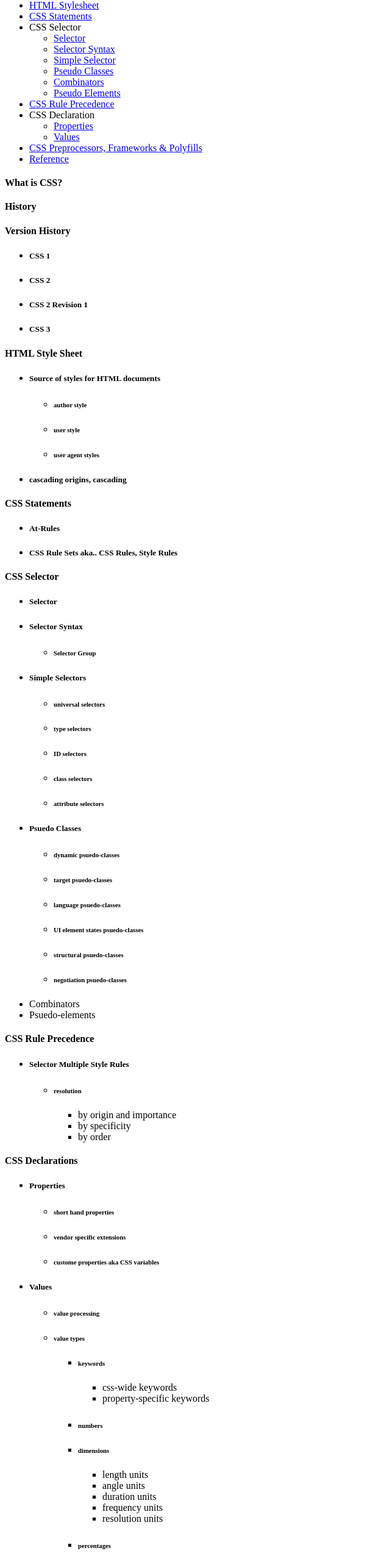
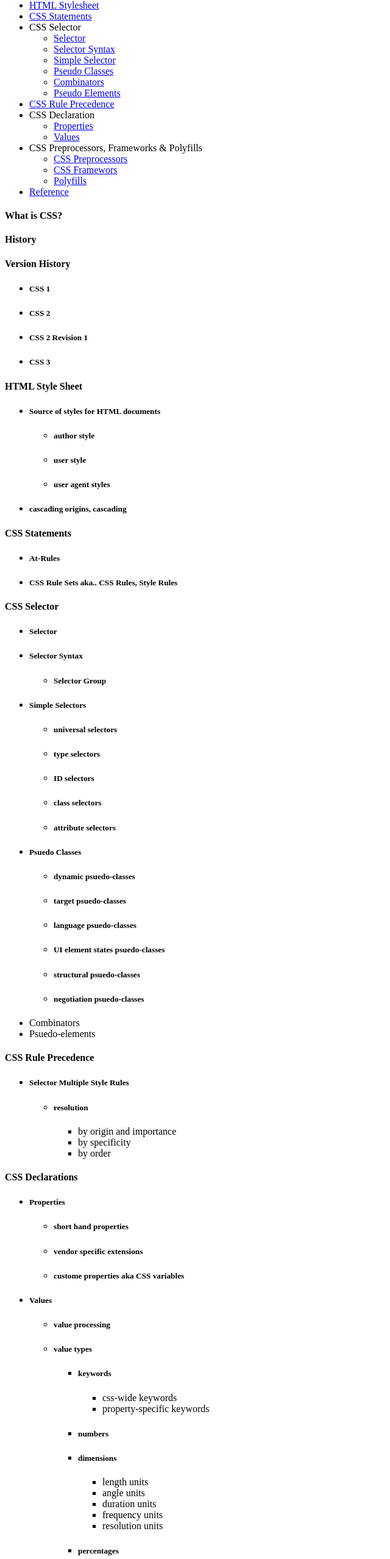
Before and after one commit to ArnelArnel/WebTechLecPower, a plain HTML site: page Midterms/css/index.html in a window 1280 px wide. Shown: the part 240-2797 px from the top of the page at 61% size, without its empty margins (0-640 px from the left). Drawn offline with Linux system fonts and the light colour scheme.

Commit message:
Insert the last phase of the css topic.

```diff
--- a/Midterms/css/index.html
+++ b/Midterms/css/index.html
@@ -6,9 +6,13 @@
 	<link rel="stylesheet" type="text/css" href="style.css">
 </head>
 <body>
-	<header>
-		<h1>Cascading Style Sheet</h1>
-	</header>
+	<div class="header">
+		<header>
+			<h1>Cascading Style Sheet</h1>
+		</header>
+	</div>
+<div class="container">
+	<div class="column">
 	<section>
 		<p>Table of Contents</p>
 		    <ul class="tableContent">
@@ -38,12 +42,17 @@
 		    			<li><a href="#properties">Properties</a></li>
 		    			<li><a href="#values">Values</a></li>
 		    		</ul>
-		    	<li><a href="#cPFP">CSS Preprocessors, Frameworks & Polyfills</a></li>
+		    	<li>CSS Preprocessors, Frameworks & Polyfills</li>
+		    		<ul>
+		    			<li><a href="#Preprocessors">CSS Preprocessors</a></li>
+		    			<li><a href="#Frameworks">CSS Framewors</a></li>
+		    			<li><a href="#Polyfills">Polyfills</a></li>
+		    		</ul>
 		    	<li><a href="#ref">Reference</a></li>
             </ul>
 	</section>
-
-		<main>
+	</div>
+		<main class="column">
 			<div class="paragraph">
 				<section id="css">
 					<h4>What is CSS?</h4>
@@ -85,9 +94,9 @@
 					<ul>
 						<li><h5>Source of styles for HTML documents</h5></li>
 							<ul>
-								<li><h6>author style</h6></li>
-								<li><h6>user style</h6></li>
-								<li><h6>user agent styles</h6></li>
+								<li><h5>author style</h5></li>
+								<li><h5>user style</h5></li>
+								<li><h5>user agent styles</h5></li>
 							</ul>
 						<li><h5>cascading origins, cascading</h5></li>
 					</ul>
@@ -108,28 +117,28 @@
 						<article id="sSyntex">
 							<li><h5>Selector Syntax</h5></li>
 							<ul>
-								<li><h6>Selector Group</h6></li>
+								<li><h5>Selector Group</h5></li>
 							</ul>
 						</article>
 						<article id="sSelector">
 							<li><h5>Simple Selectors</h5></li>
 							<ul>
-								<li><h6>universal selectors</h6></li>
-								<li><h6>type selectors</h6></li>
-								<li><h6>ID selectors</h6></li>
-								<li><h6>class selectors</h6></li>
-								<li><h6>attribute selectors</h6></li>
+								<li><h5>universal selectors</h5></li>
+								<li><h5>type selectors</h5></li>
+								<li><h5>ID selectors</h5></li>
+								<li><h5>class selectors</h5></li>
+								<li><h5>attribute selectors</h5></li>
 							</ul>
 						</article>
 						<article id="pClasses">
 							<li><h5>Psuedo Classes</h5></li>
 							<ul>
-								<li><h6>dynamic psuedo-classes</h6></li>
-								<li><h6>target psuedo-classes</h6></li>
-								<li><h6>language psuedo-classes</h6></li>
-								<li><h6>UI element states psuedo-classes</h6></li>
-								<li><h6>structural psuedo-classes</h6></li>
-								<li><h6>negotiation psuedo-classes</h6></li>
+								<li><h5>dynamic psuedo-classes</h5></li>
+								<li><h5>target psuedo-classes</h5></li>
+								<li><h5>language psuedo-classes</h5></li>
+								<li><h5>UI element states psuedo-classes</h5></li>
+								<li><h5>structural psuedo-classes</h5></li>
+								<li><h5>negotiation psuedo-classes</h5></li>
 							</ul>
 						</article>
 						<article id="com">
@@ -145,7 +154,7 @@
 					<ul>
 						<li><h5>Selector Multiple Style Rules</h5></li>
 							<ul>
-								<li><h6>resolution</h6></li>
+								<li><h5>resolution</h5></li>
 									<ul>
 										<li>by origin and importance</li>
 										<li>by specificity</li>
@@ -160,24 +169,24 @@
 						<article id="properties">
 							<li><h5>Properties</h5></li>
 							<ul>
-								<li><h6>short hand properties</h6></li>
-								<li><h6>vendor specific extensions</h6></li>
-								<li><h6>custome properties aka CSS variables</h6></li>
+								<li><h5>short hand properties</h5></li>
+								<li><h5>vendor specific extensions</h5></li>
+								<li><h5>custome properties aka CSS variables</h5></li>
 							</ul>
 						</article>
 						<article id="values">
 							<li><h5>Values</h5></li>
 							<ul>
-								<li><h6>value processing</h6></li>
-								<li><h6>value types</h6></li>
+								<li><h5>value processing</h5></li>
+								<li><h5>value types</h5></li>
 									<ul>
-										<li><h6>keywords</h6></li>
+										<li><h5>keywords</h5></li>
 											<ul>
 												<li>css-wide keywords</li>
 												<li>property-specific keywords</li>
 											</ul>
-										<li><h6>numbers</h6></li>
-										<li><h6>dimensions</h6></li>
+										<li><h5>numbers</h5></li>
+										<li><h5>dimensions</h5></li>
 											<ul>
 												<li>length units</li>
 												<li>angle units</li>
@@ -185,16 +194,31 @@
 												<li>frequency units</li>
 												<li>resolution units</li>
 											</ul>
-										<li><h6>percentages</h6></li>
-										<li><h6>URLs and URIs</h6></li>
-										<li><h6>colors</h6></li>
+										<li><h5>percentages</h5></li>
+										<li><h5>URLs and URIs</h5></li>
+										<li><h5>colors</h5></li>
+										<li><h5>string</h5></li>
+											<p>Delimited by single quation ('') or a double quatation ("")</p>
+										<li><h5>functions</h5></li>
+										<li><h5>miscellaneous types</h5></li>
 									</ul>
 							</ul>
 						</article>
 					</ul>
 				</section>
-				<section id="cPFP">
+				<section>
 					<h4>CSS Preprocessors, Frameworks & Polyfills</h4>
+						<ul>
+							<article id="Preprocessors">
+								<li>CSS Prepocessors</li>
+							</article>
+							<article id="Frameworks">
+								<li>CSS Frameworks</li>
+							</article>
+							<article id="Polyfills">
+								<li>Polyfills</li>
+							</article>
+						</ul>
 				</section>
 				<section id="ref">
 					<h4>Reference</h4>
@@ -203,8 +227,9 @@
 				</section>
 			</div>
 		</main>
+</div>
 	<footer>
-		<p>All rights reserved 2018.</p>
+		<h3>All rights reserved 2018.</h3>
 	</footer>
 </body>
 </html>
```
